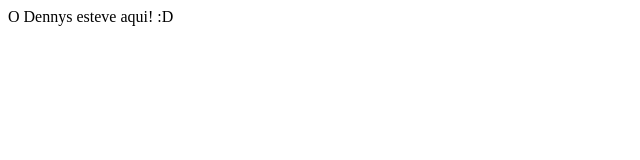
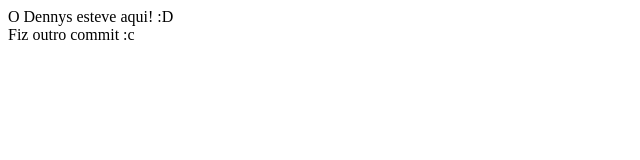
Before and after one commit to JuniorARP/Topicos-Especiais-Fatec, a plain HTML site: page index.html in a window 1280 px wide. Shown: the whole page, without its empty margins (0-640 px from the left). Drawn offline with Linux system fonts and the light colour scheme.

Commit message:
Outro commit do Dennys

```diff
--- a/index.html
+++ b/index.html
@@ -8,6 +8,6 @@
 </head>
 <body>
     <div>O Dennys esteve aqui! :D </div>
-
+    <div>Fiz outro commit :c</div>
 </body>
 </html>
```
